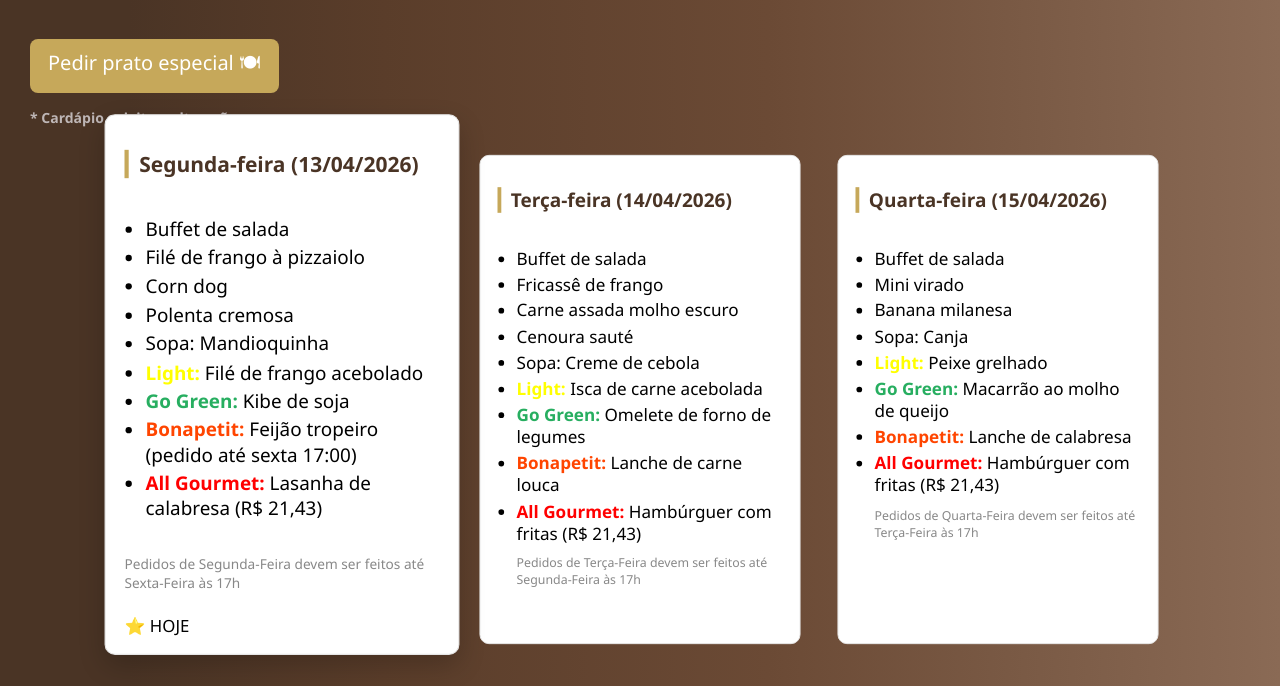
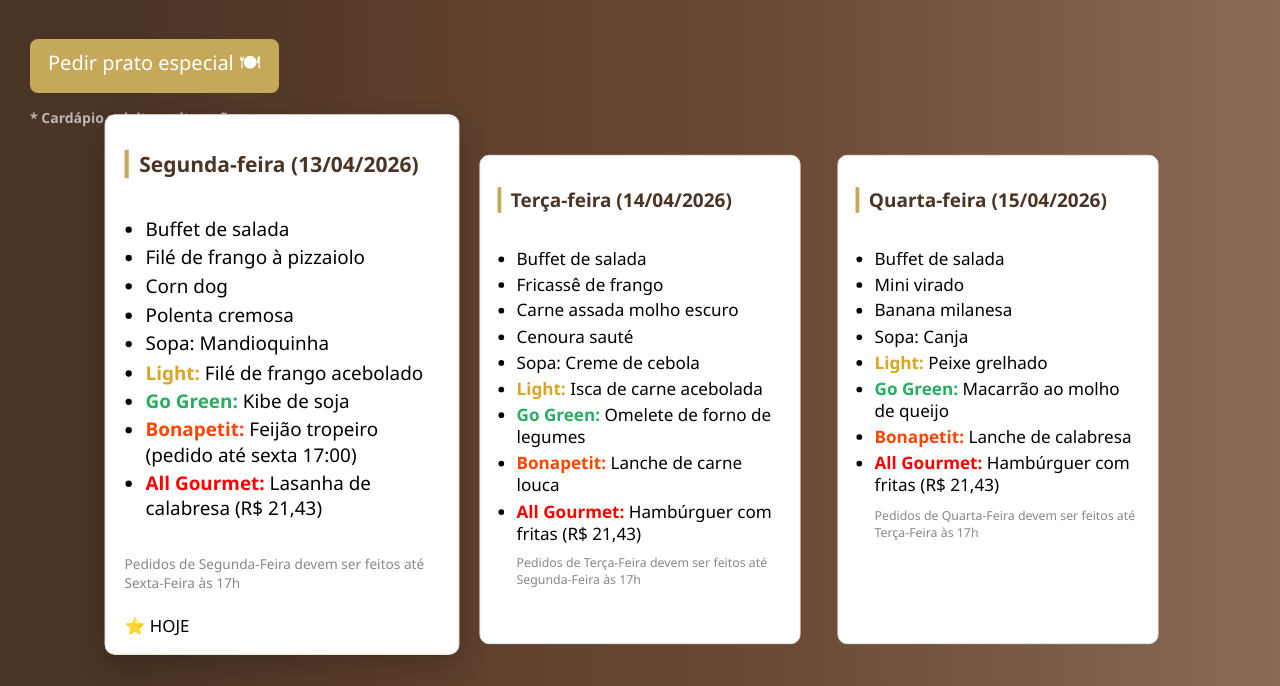
Before and after one commit to teodoromoreira/cardapio-site, a plain HTML site: page index.html in a window 1280 px wide. Shown: the part 110-796 px from the top of the page. Drawn offline with Linux system fonts and the light colour scheme.

Commit message:
alteração de cor

```diff
--- a/style.css
+++ b/style.css
@@ -266,7 +266,7 @@ body {
     box-shadow: 0 2px 8px rgba(0,0,0,0.2);
 }
 .Light {
-    color: yellow; /* verde */
+    color: goldenrod; /* verde */
     font-weight: bold;
 }
 
```
